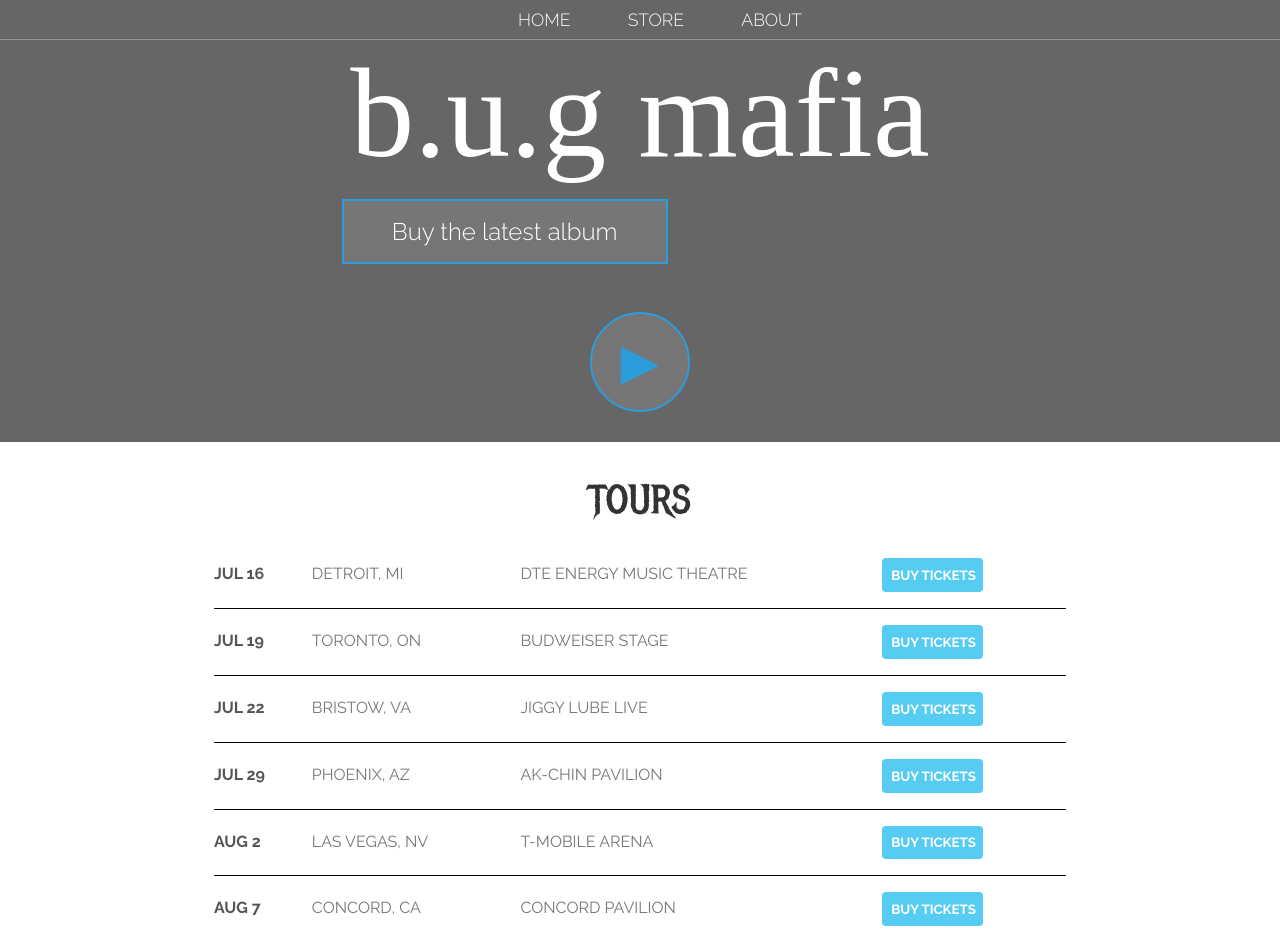
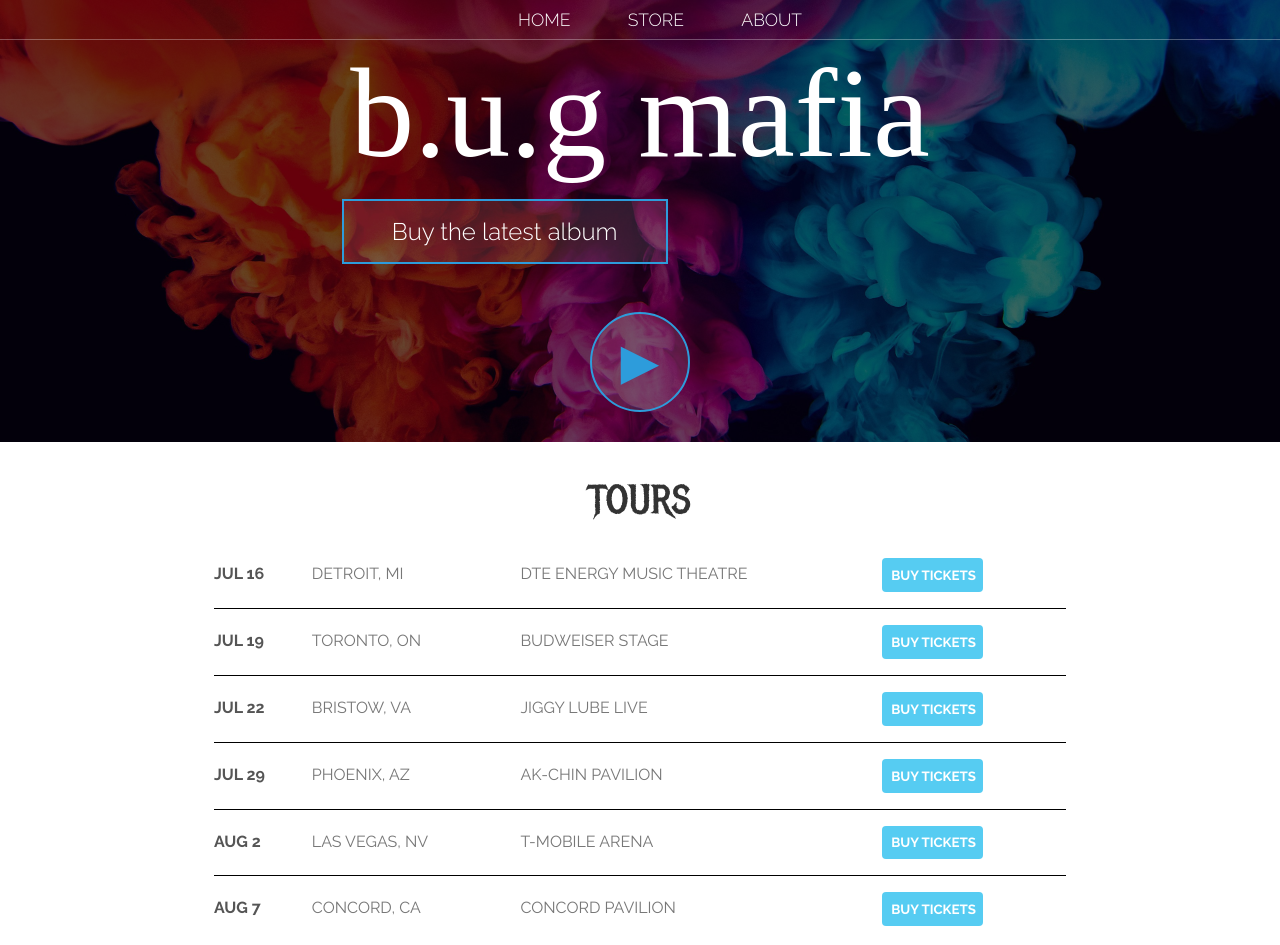
Before and after one commit to TufanIonut/Web-Site, a plain HTML site: page index.html in a window 1280 px wide. Shown: the top 945 px of the page. Drawn offline with Linux system fonts and the light colour scheme; files whose address does not match are found by name; a web font is replaced by a local one.

Commit message:
Update styles.css

```diff
--- a/styles.css
+++ b/styles.css
@@ -55,7 +55,7 @@ html, body {
 
 .main-header {
   background-color: rgba(0, 0, 0, .6);
-  background-image: url("Images/background.jpg");
+  background-image: url("background.jpg");
   background-blend-mode: multiply;
   background-size: cover;
   padding-bottom: 30px;
```
